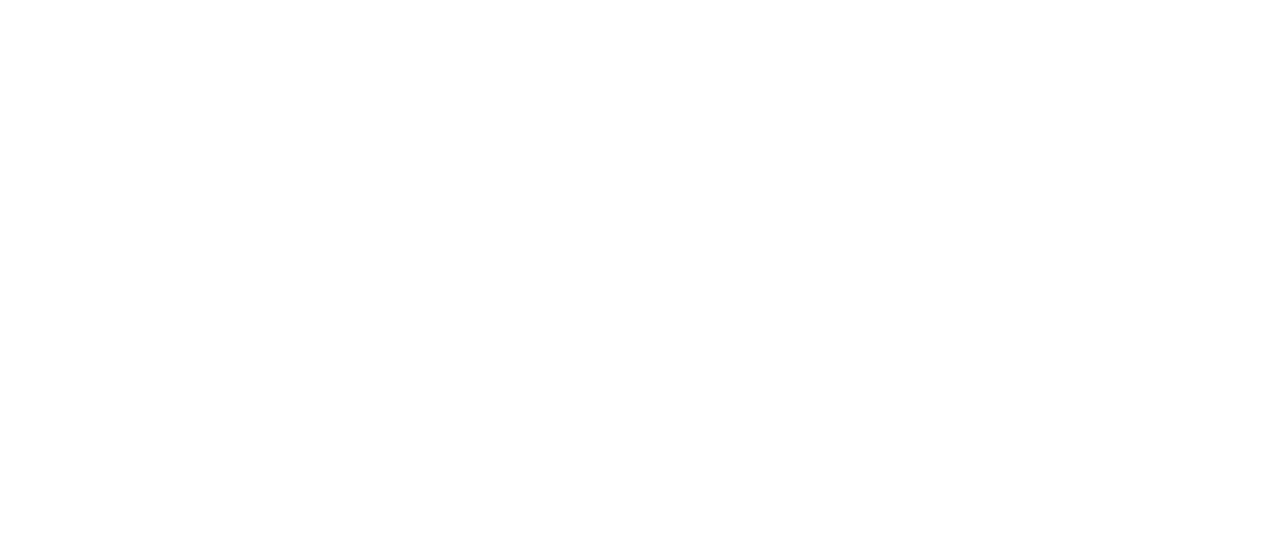
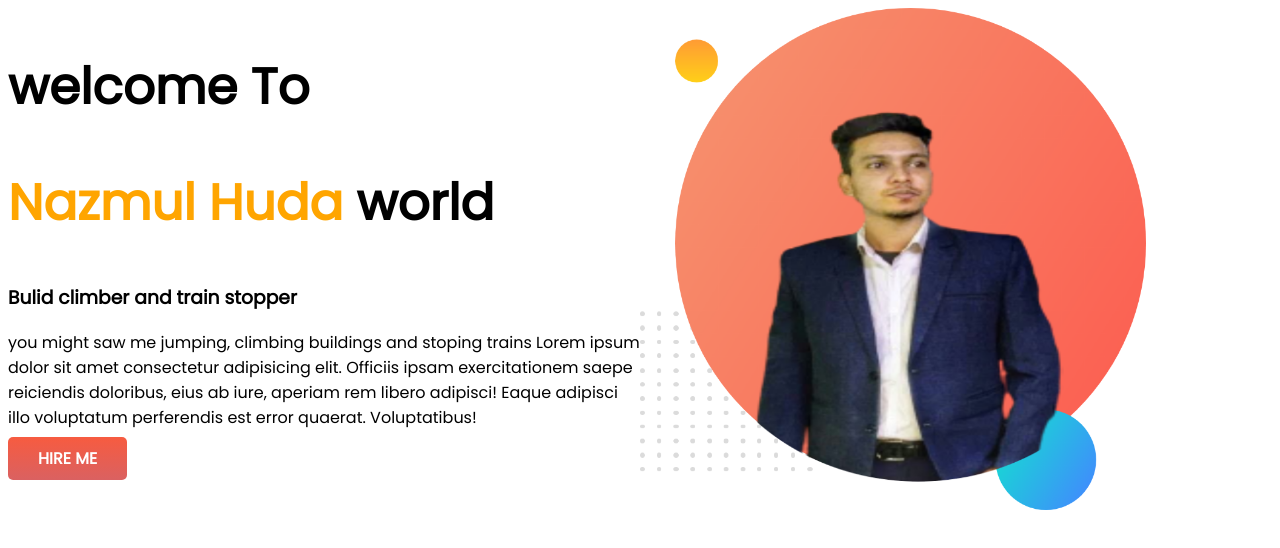
Before and after one commit to Nazmulhudashawon/Developer-portfolio, a plain HTML site: page index.html in a window 1280 px wide. Drawn offline with Linux system fonts and the light colour scheme.

Commit message:
style commit

```diff
--- a/index.html
+++ b/index.html
@@ -1,13 +1,34 @@
 <!DOCTYPE html>
 <html lang="en">
+
 <head>
     <meta charset="UTF-8">
     <meta http-equiv="X-UA-Compatible" content="IE=edge">
     <meta name="viewport" content="width=device-width, initial-scale=1.0">
     <title>Nazmul huda portfolio</title>
     <link rel="stylesheet" href="style.css">
+    <link rel="preconnect" href="https://fonts.googleapis.com">
+    <link rel="preconnect" href="https://fonts.gstatic.com" crossorigin>
+    <link href="https://fonts.googleapis.com/css2?family=Poppins&display=swap" rel="stylesheet">
 </head>
+
 <body>
+    <section>
+        <div class="half-width">
+            <h1>welcome To</h1>
+            <h1> <span class="color-orange">Nazmul Huda</span> world</h1>
+            <h3>Bulid climber and train stopper</h3>
+            <p>you might saw me jumping, climbing buildings and stoping trains Lorem ipsum dolor sit amet consectetur
+                adipisicing elit. Officiis ipsam exercitationem saepe reiciendis doloribus, eius ab iure, aperiam rem
+                libero
+                adipisci! Eaque adipisci illo voluptatum perferendis est error quaerat. Voluptatibus! </p>
+            <a class="text-button" target=" _blank"
+                href=" https://www.linkedin.com/signup/cold-join?source=cold_join_sign_ine">HIRE ME</a>
+        </div>
+        <div class="half-width"><img src="my-bg.png" alt=""></div>
+    </section>
+
 
 </body>
+
 </html>
--- a/style.css
+++ b/style.css
@@ -0,0 +1,26 @@
+body{
+    font-family: 'Poppins', sans-serif;
+}
+h1{
+    font-size: 50px;
+}
+.color-orange{
+    color: orange;
+}
+section{display: flex;
+}
+.half-width{
+    width: 50%;
+}
+.half-width img{
+    width: 80%;
+}
+.text-button{
+    color:white;
+    font-weight: 700;
+    padding: 10px 30px;
+    border-radius: 5px;
+    text-decoration: none;
+    background-image: linear-gradient(rgba(245, 57, 24, 0.829), rgb(218, 97, 97));
+
+}
```
Also changed, not shown: my-bg.png (added).
